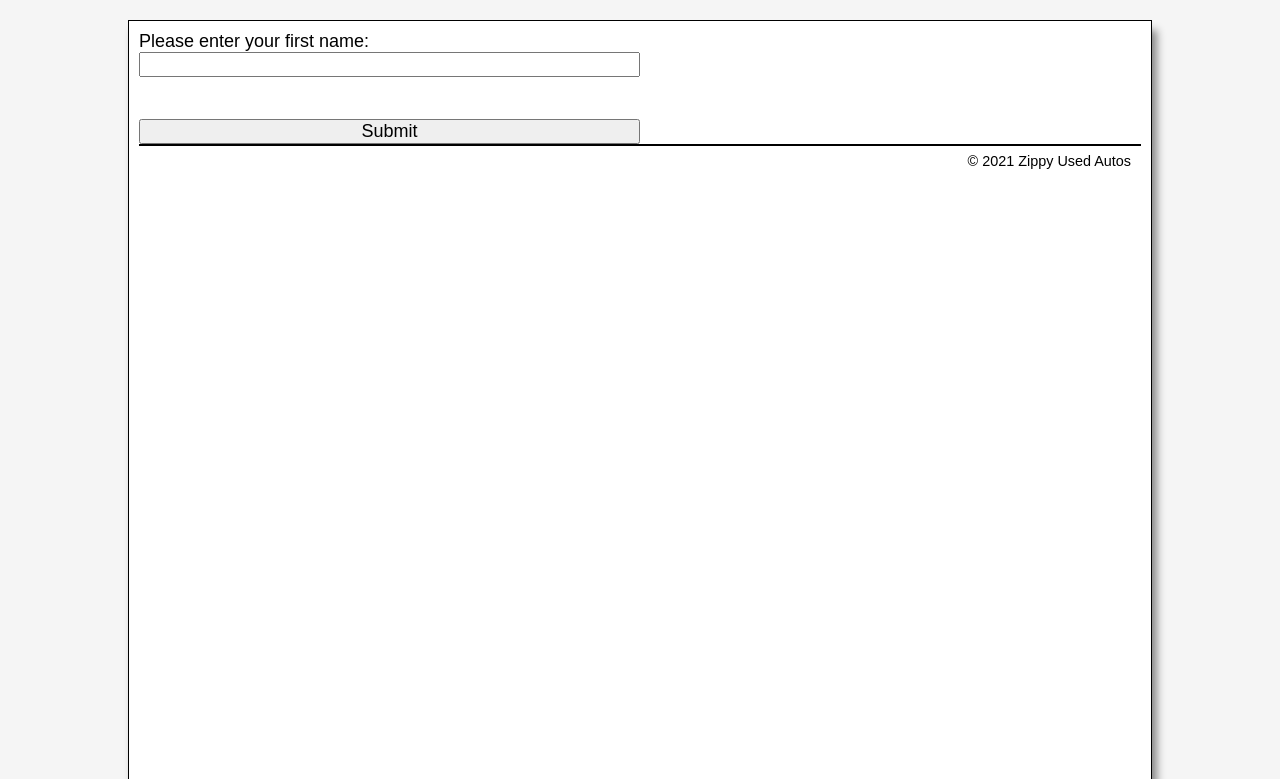
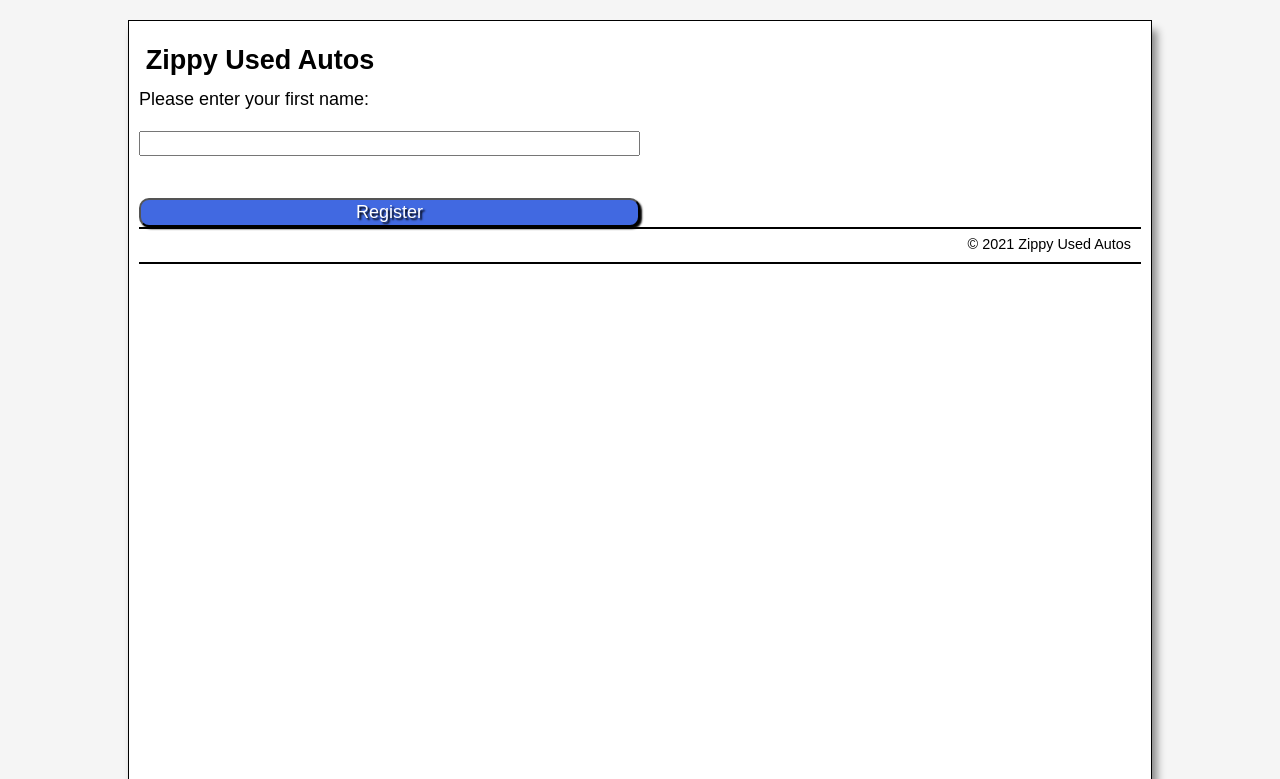
Before and after one commit to justinestroup17/justinestroup_inf653vc_session_cookies, a PHP site: page /view/register in a window 1280 px wide. Shown: the top 779 px of the page. Run offline with PHP 8.4, Linux system fonts and the light colour scheme.

Commit message:
Twelfth Commit

```diff
--- a/model/class_db.php
+++ b/model/class_db.php
@@ -17,7 +17,7 @@
         $statement->execute();
         $class = $statement->fetch();
         $statement->closeCursor();
-        $class_name = $class['class'];
+        $class_name = $class['Class'];
         return $class_name;
     }
 
--- a/model/make_db.php
+++ b/model/make_db.php
@@ -17,7 +17,7 @@
         $statement->execute();
         $make = $statement->fetch();
         $statement->closeCursor();
-        $make_name = $make['make'];
+        $make_name = $make['Make'];
         return $make_name;
     }
 
--- a/model/type_db.php
+++ b/model/type_db.php
@@ -17,7 +17,7 @@
         $statement->execute();
         $type = $statement->fetch();
         $statement->closeCursor();
-        $type_name = $type['type'];
+        $type_name = $type['Type'];
         return $type_name;
     }
 
--- a/view/register.php
+++ b/view/register.php
@@ -10,15 +10,17 @@
 </head>
 
 <body>
-    <main>
+    <main class="center">
+    <header>
+    <h1>Zippy Used Autos</h1>
 <?php
 // Have user fill out first name in form if have not already
 if (!isset($_GET['fname'])) { ?>
 <form action="" method="get">
-    <label>Please enter your first name:</label>
+    <label>Please enter your first name:</label><br>
     <input type="text" name="fname" required><br>
     <label>&nbsp;</label>
-    <input type="submit" value="Submit" action="register" max="20" required>
+    <input class="button blue button-slim" type="submit" value="Register" action="register" max="20" required >
   </form>
 <?php
 } else {
```
